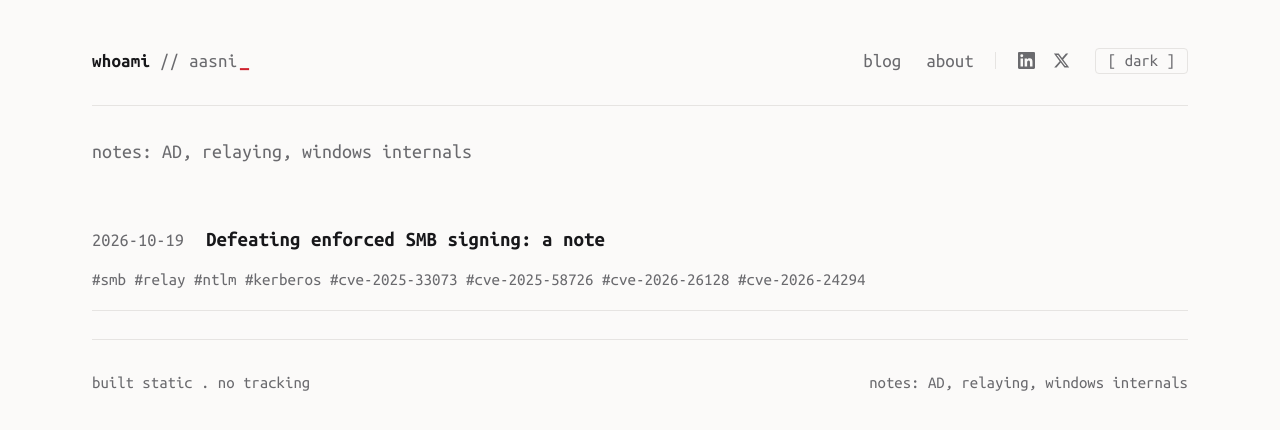
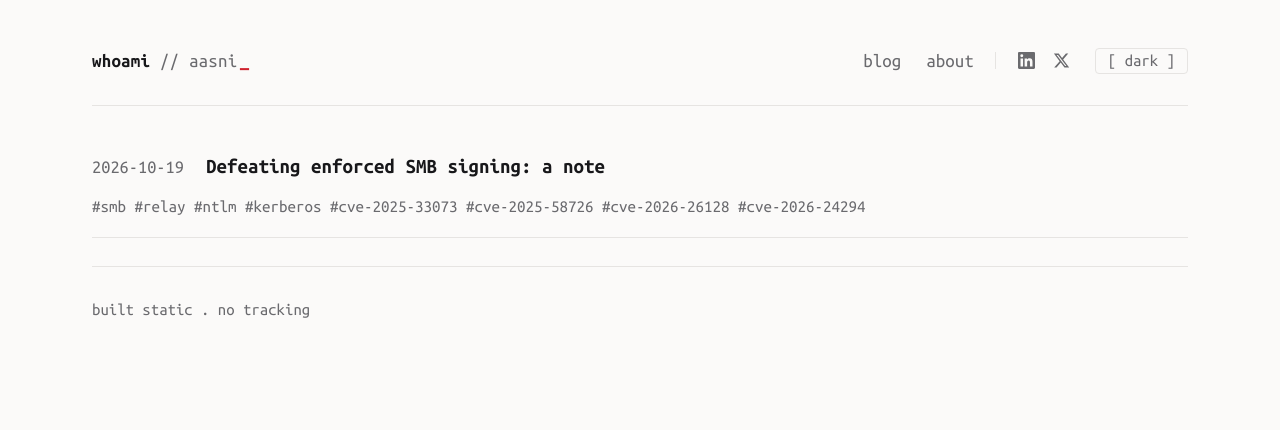
Before and after one commit to aas-n/Blackfield, a Jekyll site: the page built from blog.html, in a window 1280 px wide. Shown: the top 430 px of the page. Built offline with Jekyll 4.4.1, drawn with Linux system fonts in a browser that asks for light colours.

Commit message:
site: drop tagline from footer and blog index

```diff
--- a/_config.yml
+++ b/_config.yml
@@ -1,6 +1,5 @@
 title: whoami
 handle: aasni
-tagline: "notes: AD, relaying, windows internals"
 description: "notes on active directory, authentication relaying and windows internals"
 
 # SEO: set url to your real domain before publishing (used for canonical, Open Graph, sitemap, feed)
--- a/_layouts/default.html
+++ b/_layouts/default.html
@@ -57,7 +57,6 @@
 <hr>
 <footer>
   <span>built static . no tracking</span>
-  <span>{{ site.tagline }}</span>
 </footer>
 <script src="{{ '/assets/theme.js' | relative_url }}"></script>
 </body>
--- a/blog.html
+++ b/blog.html
@@ -3,7 +3,6 @@ layout: default
 title: blog
 permalink: /blog/
 ---
-<p class="lede">{{ site.tagline }}</p>
 <ul class="postlist">
 {% for post in site.posts %}
   <li><span class="date">{{ post.date | date: "%Y-%m-%d" }}</span> <a href="{{ post.url | relative_url }}">{{ post.title }}</a>{% if post.tags %} <span class="tags">{% for t in post.tags %}#{{ t }} {% endfor %}</span>{% endif %}</li>
```
